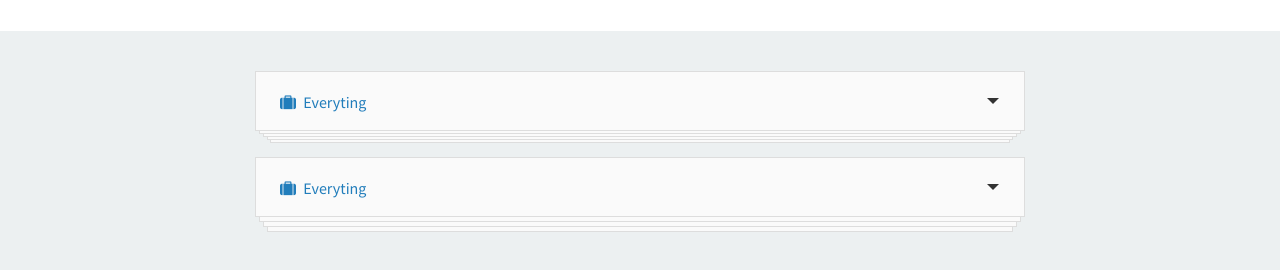
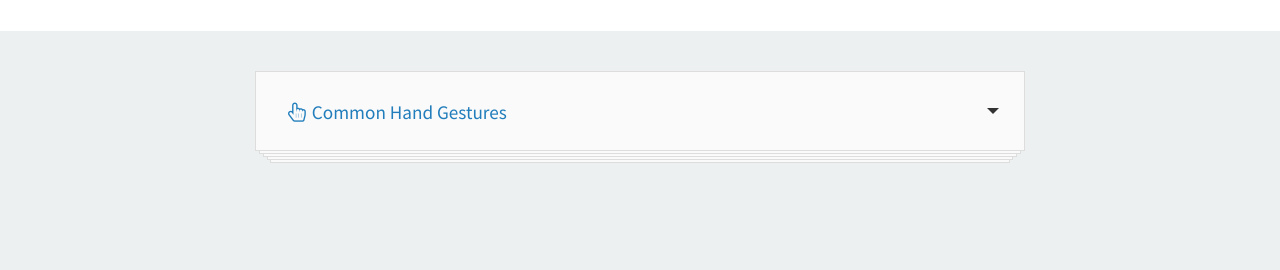
Before and after one commit to soulrider911/card-deck-dropdown, a website: page app/index.html in a window 1280 px wide. Shown: the part 280-550 px from the top of the page. Drawn offline with Linux system fonts and the light colour scheme; files that its build step writes are made by us from their sources.

Commit message:
updage to JS SASS and structure

```diff
--- a/app/index.html
+++ b/app/index.html
@@ -27,28 +27,15 @@
 <div class="container">
 	<div class="card-drop">
 		<a class='toggle' href="#">
-				<i class='fa fa-suitcase'></i>
-			  <span>Everyting</span>
+				<i class='fa fa-hand-pointer-o'></i>
+			  <span>Common Hand Gestures</span>
 		</a>
 		<div>
-	    <a href="#"><i class='fa fa-suitcase'></i> Everyting</a>
-			<a href="#"><i class='fa fa-magic'></i> Design</a>
-			<a href="#"><i class='fa fa-bolt'></i> UI-UX</a>
-	    <a href="#"><i class='fa fa-tint'></i> Print</a>
-			<a href="#"><i class='fa fa-camera-retro'></i> Phtography</a>
-    </div>
-	</div>
-  <br>
-  <div class="card-drop drop-2">
-		<a class='toggle' href="#">
-				<i class='fa fa-suitcase'></i>
-			  <span>Everyting</span>
-		</a>
-		<div>
-	    <a href="#"><i class='fa fa-suitcase'></i> Everyting</a>
-			<a href="#"><i class='fa fa-magic'></i> Design</a>
-			<a href="#"><i class='fa fa-bolt'></i> UI-UX</a>
-	    <a href="#"><i class='fa fa-tint'></i> Print</a>
+	    <a href="#"><i class='fa fa-hand-peace-o'></i> Peace man!</a>
+			<a href="#"><i class='fa fa-hand-scissors-o'></i> Cut it out</a>
+			<a href="#"><i class='fa fa-hand-spock-o'></i> Spock on bra</a>
+	    <a href="#"><i class='fa fa-hand-rock-o'></i> Pound it son!</a>
+			<a href="#"><i class='fa fa-hand-stop-o'></i> Hold up!</a>
     </div>
 	</div>
 </div>
@@ -58,20 +45,11 @@
     $(function(){
         $('.card-drop').card_drop({
           stackHeight : 3,
-          explicitHeight: true,
-          updateTitle: false,
-          cardSize: "large",
-          theme: "red"
+          explicitHeight: false,
+          updateTitle: true,
+          addClass: "large",
         });
       });
-
-      $(function(){
-          $('.drop-2').card_drop({
-            stackHeight : 5,
-            cardSize: "small",
-            theme: "green"
-          });
-        });
   </script>
 </body>
 </html>
--- a/app/js/app.js
+++ b/app/js/app.js
@@ -9,12 +9,11 @@
 			stackHeight : null,
 			explicitHeight: false,
 			upateTitle: true,
-			theme: null,
-			cardSize: null,
+			addClass: null,
 			complete : null
 		}, options);
 
-		return this.each( function(){
+		return this.each( function (){
 			// Set global variables
 			var card = $(this),
 					toggler = card.children("a.toggle"),
@@ -24,12 +23,12 @@
 
 
 				//Height Options: small | Medium:default | Large
-				if( settings.cardSize ){
-					$(this).addClass(settings.cardSize);
+				if( settings.addClass ){
+					card.addClass(settings.addClass);
 				}
 				//Theme Options: Blue:default | Green | Red | add more via css!
 				if( settings.theme ){
-					$(this).addClass(settings.theme);
+					card.removeClass("large, small").addClass(settings.theme);
 				}
 
 				// Set z-Index of card items and invert
@@ -37,6 +36,7 @@
 					$(this).css("z-index" , count - i);
 				});
 
+				// For setting and Explicit Height
 				var containerHeight = 0;
 				cards.each(function(){
 				    containerHeight += $(this).outerHeight() + 10;
@@ -55,7 +55,6 @@
 							$(this).css("top" , index * settings.stackHeight )
 						}
 					});
-					cards.addClass('closed');
 					card.removeClass("active");
 				}
 				setClosed();
@@ -66,14 +65,15 @@
 			toggler.on("mousedown" , function(){
 				var $this = $(this);
 				// If the menu is active:
-				if(card.is("active")){
+				if($this.parent().is(".active")){
 					setClosed();
+					console.log("closing")
 				}else{
+					console.log("opening")
 					// If the menu is inactive:
-					card.addClass("active");
-					cards.removeClass('closed');
+					$this.parent().addClass("active");
 
-					// If esxlicit height set
+					// If explicit height set
 					if( settings.explicitHeight === true ){
 							card.css("height" , containerHeight );
 					}
--- a/app/scss/card_drop_style.scss
+++ b/app/scss/card_drop_style.scss
@@ -1,10 +1,8 @@
-
-
 // ////////////////////////////////////////////
 // Card Deck
 // ////////////////////////////////////////////
 $primary: #3498db;
-$size: 60px;
+
 .card-drop{
 	transition: height .3s ease-out;
 	position: relative;
@@ -15,6 +13,7 @@ $size: 60px;
 	a{
 		display: block;
 		width: 100%;
+		$size: 60px;
 		padding:0px $size / 2.5 0 $size / 2.5;
 		height: $size;
     line-height: $size;
@@ -39,6 +38,9 @@ $size: 60px;
 		transition: .1s linear;
 		&:active{
 			transform: rotateX(60deg);
+			&:before{
+        transform: rotate(180deg);
+      }
       &:after{
         transform: rotateX(180deg);
       }
@@ -56,11 +58,6 @@ $size: 60px;
 	    border-right: 6px solid transparent;
 	    border-top: 6px solid rgba(0,0,0,.8);
 		}
-    &.active{
-      &:before{
-        transform: rotate(180deg);
-      }
-    }
 	}
   // Card Items
 	>a.toggle+div{
@@ -77,15 +74,7 @@ $size: 60px;
 			z-index: 0;
 			width:100%;
       border-top: none;
-      &:hover{
-			  background-color: lighten($primary, 5%);
-			  color: lighten($primary, 44%);
-		  }
-      &.active{
-				color: #fff;
-				background-color: darken($primary, 5%);
-				cursor: default;
-			}
+
     }
 		&.closed{
 			a:hover{
@@ -94,4 +83,46 @@ $size: 60px;
 			}
 		}
 	}
+	&.active a.toggle+div{
+		a{
+			&:hover,
+			&.active{
+				color: #fff;
+			  background-color: lighten($primary, 5%);
+			  color: lighten($primary, 44%);
+		  }
+      &.active{
+				cursor: default;
+			}
+		}
+	}
+	// Themes
+	&.dark{
+		a{
+			background-color:#3A3D44;
+			border-color: #222;
+			color: saturate(lighten($primary, 10%), 10%);
+		}
+		&.active a.toggle+div a{
+			&:hover,
+			&.active{
+			  background-color: darken($primary, 5%);
+		  }
+		}
+	}
+	// Sizes
+	&.small a{
+		$size: 40px;
+		padding:0px $size / 2.5 0 $size / 2.5;
+		height: $size;
+    line-height: $size;
+		font-size: 80%;
+	}
+	&.large a{
+		$size: 80px;
+		padding:0px $size / 2.5 0 $size / 2.5;
+		height: $size;
+    line-height: $size;
+		font-size: 120%;
+	}
 }
```
Also changed, not shown: app/css/card_drop_style.css, app/js/app.min.js.
